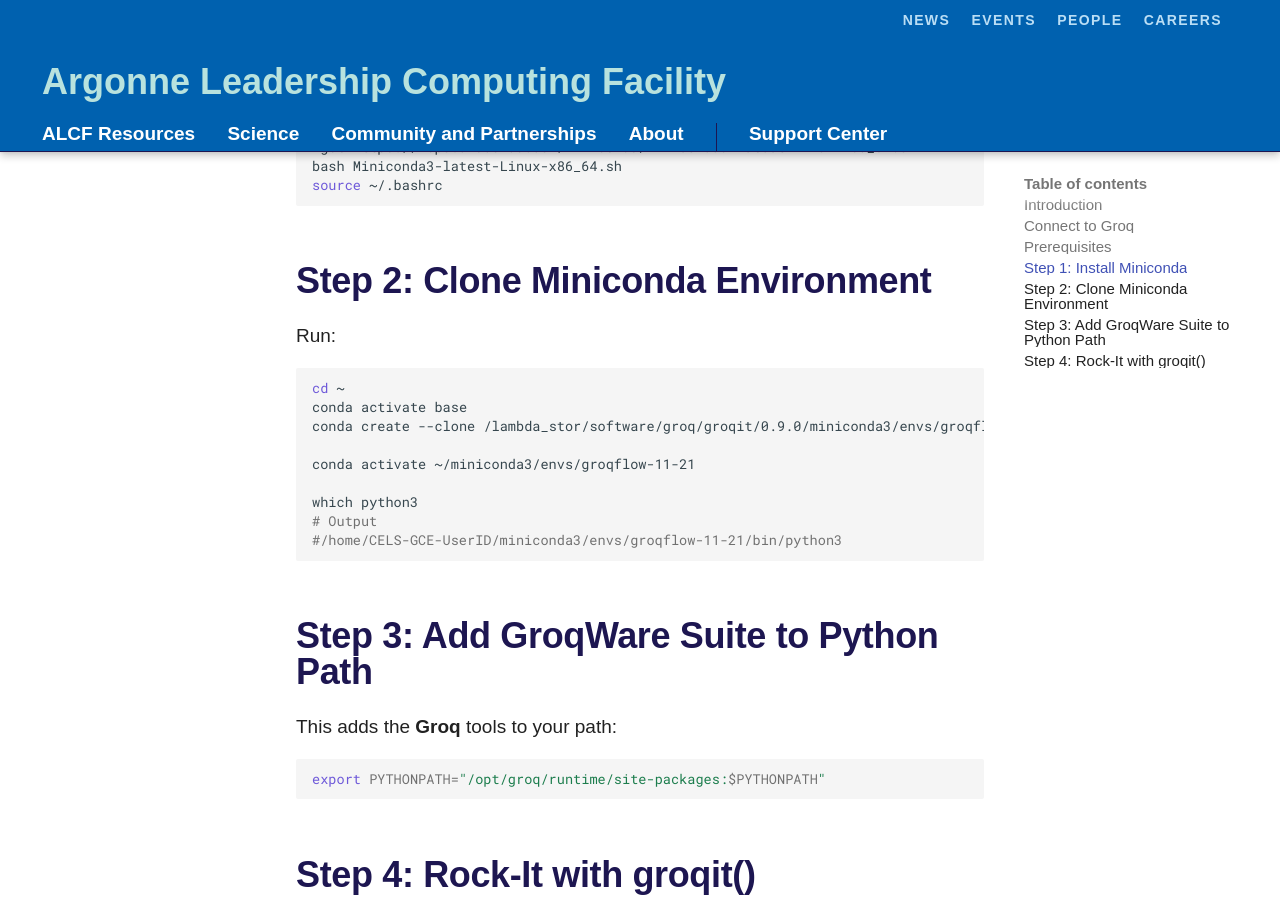
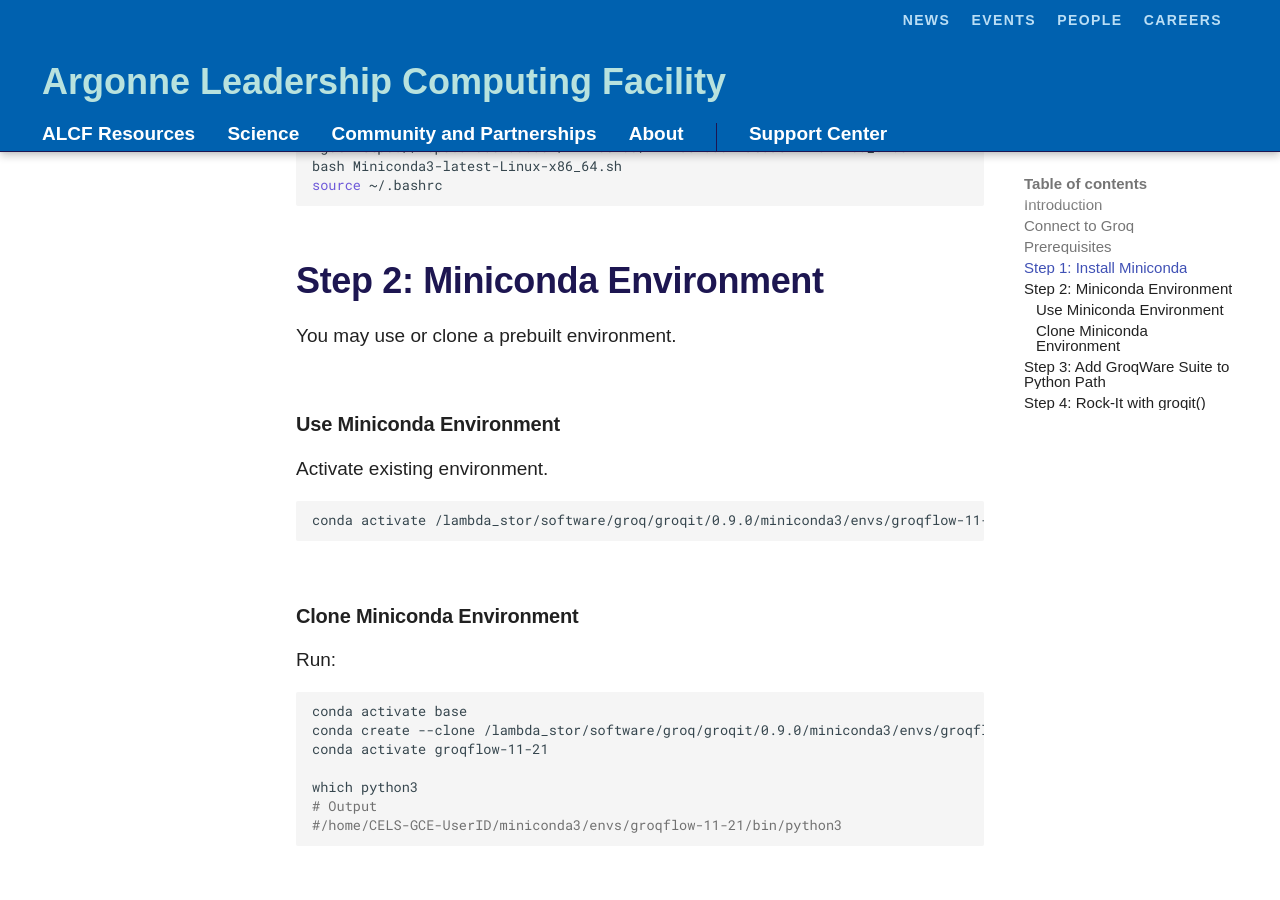
Before and after one commit to argonne-lcf/ai-testbed-userdocs, an MkDocs documentation site: the page built from docs/groq/GroqFlow.md, in a window 1280 px wide and 900 px high, scrolled down 1324 px. Built offline with MkDocs 1.6.1 and Material for MkDocs 9.7.7, drawn with Linux system fonts in a browser that asks for light colours; some web fonts are replaced; comment, search, counter and statistics services are not loaded.

Commit message:
GroqFlow docs.

````diff
--- a/docs/groq/GroqFlow.md
+++ b/docs/groq/GroqFlow.md
@@ -39,16 +39,26 @@
 source ~/.bashrc
 ```
 
-## Step 2: Clone Miniconda Environment
+## Step 2: Miniconda Environment
+
+You may use or clone a prebuilt environment.
+
+### Use Miniconda Environment
+
+Activate existing environment.
+
+```bash
+conda activate /lambda_stor/software/groq/groqit/0.9.0/miniconda3/envs/groqflow-11-21
+```
+
+### Clone Miniconda Environment
 
 Run:
 
 ```bash
-cd ~
 conda activate base
 conda create --clone /lambda_stor/software/groq/groqit/0.9.0/miniconda3/envs/groqflow-11-21 --prefix ~/miniconda3/envs/groqflow-11-21
-
-conda activate ~/miniconda3/envs/groqflow-11-21
+conda activate groqflow-11-21
 
 which python3
 # Output
````
Also changed, not shown: 1 other file.
